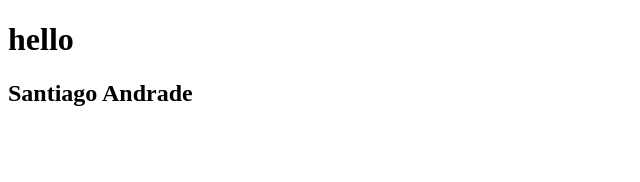
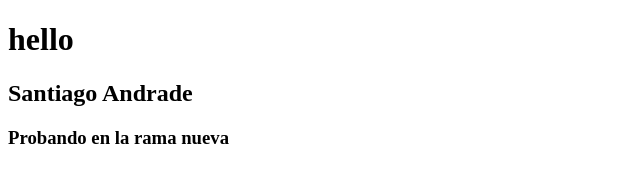
Before and after one commit to andradevgo/EjercicioTaller1SW2, a plain HTML site: page index.html in a window 1280 px wide. Shown: the whole page, without its empty margins (0-640 px from the left). Drawn offline with Linux system fonts and the light colour scheme.

Commit message:
Nombre santi

```diff
--- a/index.html
+++ b/index.html
@@ -8,5 +8,6 @@
 <body>
     <h1>hello</h1>
     <h2>Santiago Andrade</h2>
+    <h3>Probando en la rama nueva</h3>
 </body>
 </html>
```
